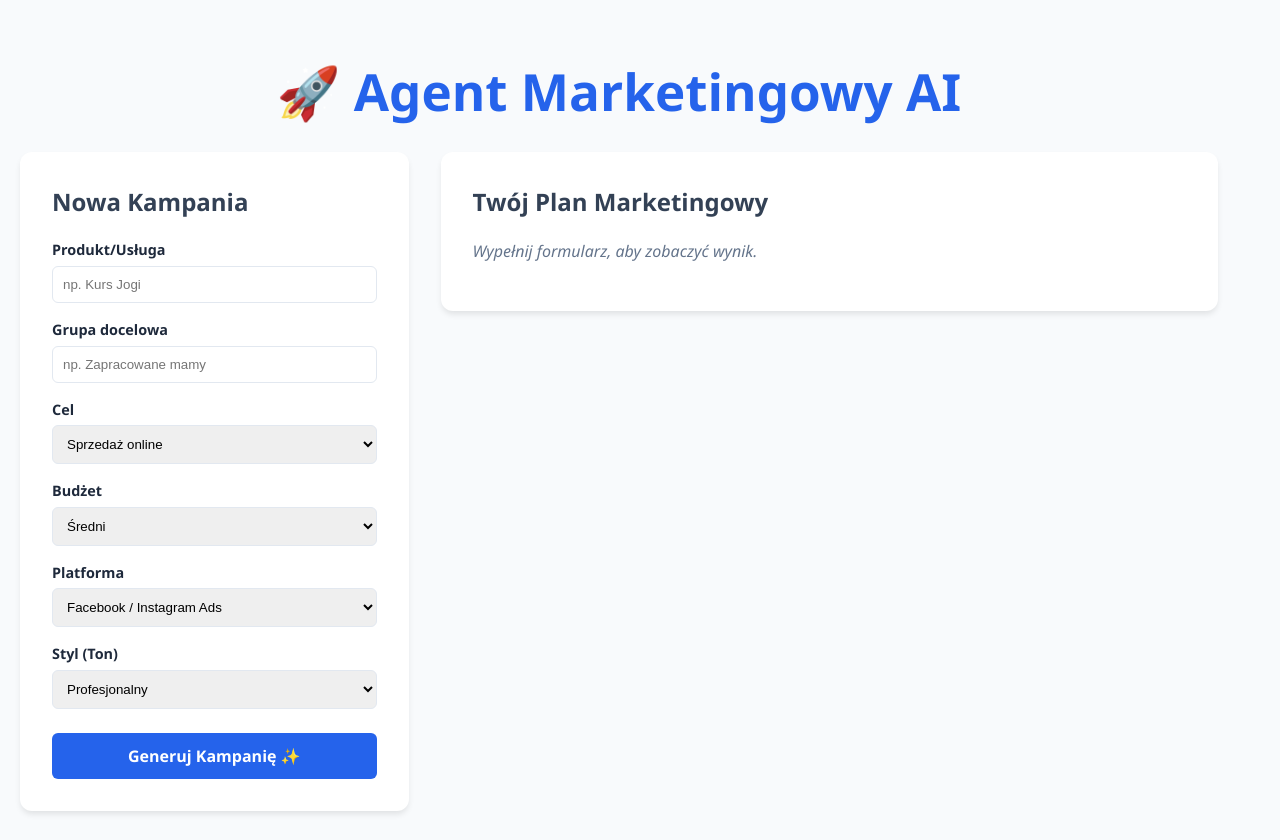
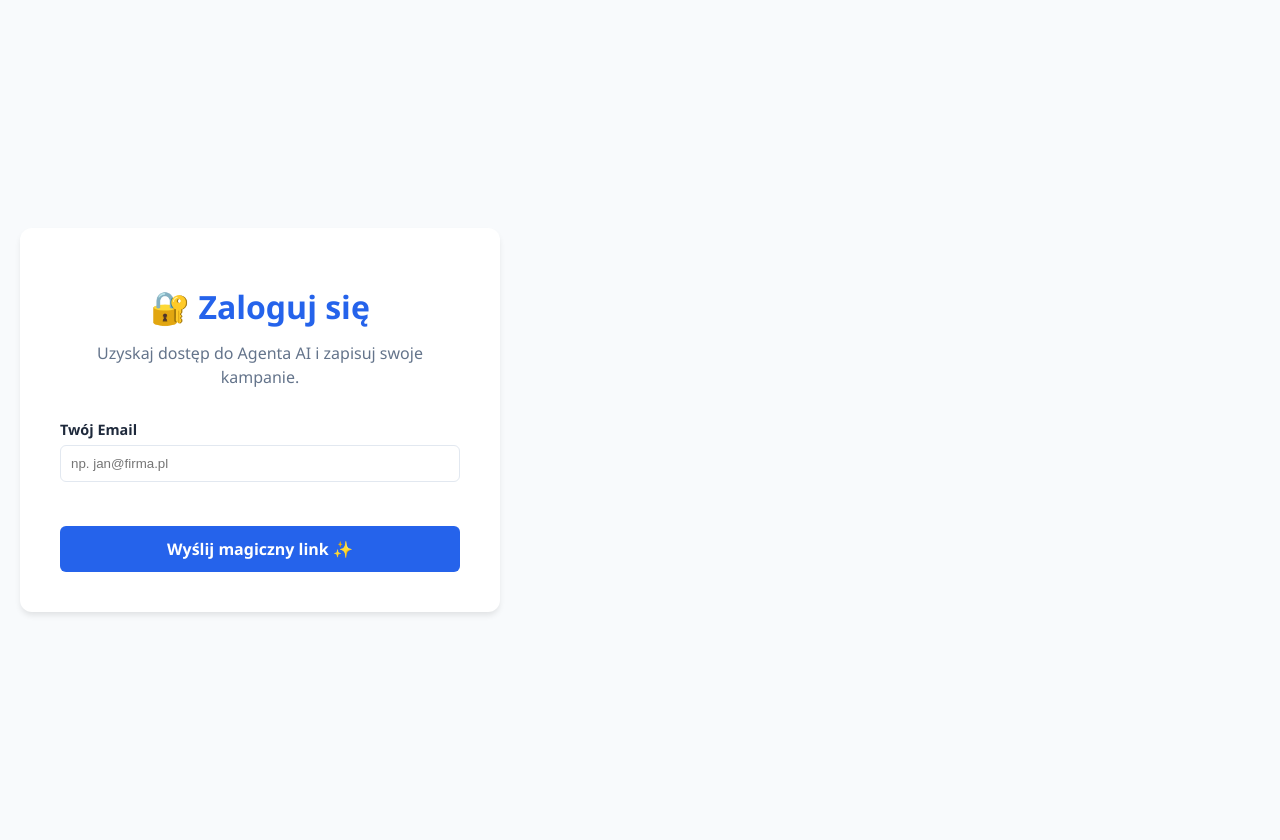
Before and after one commit to emu236/marketing-agent, a React (Vite) app in the folder client/: page / in a window 1280 px wide. Built offline with nearby package versions, Linux system fonts and the light colour scheme.

Commit message:
Wdrozenie logowania Supabase

```diff
--- a/client/package.json
+++ b/client/package.json
@@ -10,6 +10,7 @@
     "preview": "vite preview"
   },
   "dependencies": {
+    "@supabase/supabase-js": "^2.86.0",
     "axios": "^1.13.2",
     "html2pdf.js": "^0.12.1",
     "react": "^19.2.0",
--- a/client/src/App.jsx
+++ b/client/src/App.jsx
@@ -1,19 +1,44 @@
-// Wersja Ostateczna - Próba naprawy
-// client/src/App.jsx - Wersja naprawcza
+// client/src/App.jsx
 import { useState, useEffect } from 'react';
 import axios from 'axios';
 import ReactMarkdown from 'react-markdown';
 import html2pdf from 'html2pdf.js';
+import { supabase } from './supabaseClient'; // Baza danych
+import Auth from './Auth'; // Ekran logowania
 import './App.css';
 
 function App() {
+  // 1. Sprawdzanie sesji użytkownika
+  const [session, setSession] = useState(null);
+
+  useEffect(() => {
+    supabase.auth.getSession().then(({ data: { session } }) => {
+      setSession(session);
+    });
+
+    const {
+      data: { subscription },
+    } = supabase.auth.onAuthStateChange((_event, session) => {
+      setSession(session);
+    });
+
+    return () => subscription.unsubscribe();
+  }, []);
+
+  // JEŚLI NIE ZALOGOWANY -> POKAŻ EKRAN LOGOWANIA
+  if (!session) {
+    return <Auth />;
+  }
+
+  // --- APLIKACJA WŁAŚCIWA (TYLKO DLA ZALOGOWANYCH) ---
+
   const [formData, setFormData] = useState({
     product: '',
     audience: '',
     goal: 'Sprzedaż',
     budget: 'Średni',
     tone: 'Profesjonalny',
-    platform: 'Facebook' // Domyślnie
+    platform: 'Facebook'
   });
 
   const [loading, setLoading] = useState(false);
@@ -22,7 +47,7 @@ function App() {
   const [copySuccess, setCopySuccess] = useState('');
   const [history, setHistory] = useState([]);
 
-  // --- ADRES TWOJEGO BACKENDU (Na sztywno) ---
+  // ADRES BACKENDU (Twoj Render)
   const API_URL = "https://marketing-agent-9q1l.onrender.com";
 
   useEffect(() => {
@@ -34,31 +59,23 @@ function App() {
     setFormData({ ...formData, [e.target.name]: e.target.value });
   };
 
-// Wewnątrz client/src/App.jsx
-
   const handleSubmit = async () => {
     setLoading(true);
     setResult('');
     setImageUrl('');
     setCopySuccess('');
 
-    console.log("🚀 Wysyłam zapytanie do:", API_URL);
-
     try {
-      // 1. Wysyłanie tekstu
       const textResponse = await axios.post(`${API_URL}/api/campaign`, formData);
       const generatedText = textResponse.data.result;
       setResult(generatedText);
 
-      // 2. Wysyłanie obrazka (Z POPRAWKĄ "BEZ NAPISÓW")
-      // Dodajemy instrukcje "NO TEXT" i skupiamy się na fotografii
       const imagePrompt = `Professional product photography of ${formData.product}, style: ${formData.tone}, cinematic lighting, 8k resolution, photorealistic. PURE IMAGE, NO TEXT, NO TYPOGRAPHY, NO WORDS, NO LOGOS, CLEAN BACKGROUND.`;
 
       const imageResponse = await axios.post(`${API_URL}/api/image`, { prompt: imagePrompt });
       const generatedImage = imageResponse.data.url;
       setImageUrl(generatedImage);
 
-      // Zapis do historii
       const newEntry = {
         id: Date.now(),
         date: new Date().toLocaleString(),
@@ -78,7 +95,6 @@ function App() {
     }
   };
 
-  // Funkcje pomocnicze (bez zmian)
   const loadFromHistory = (entry) => {
     setFormData(entry.formData);
     setResult(entry.result);
@@ -87,7 +103,7 @@ function App() {
   };
 
   const clearHistory = () => {
-    if (confirm('Czy na pewno usunąć historię?')) {
+    if (confirm('Czy usunąć historię?')) {
       setHistory([]);
       localStorage.removeItem('campaignHistory');
     }
@@ -105,9 +121,20 @@ function App() {
     html2pdf().set(opt).from(element).save();
   };
 
+  const handleLogout = async () => {
+    await supabase.auth.signOut();
+  };
+
   return (
     <div className="app">
-      <h1>🚀 Agent Marketingowy AI</h1>
+      <div style={{display: 'flex', justifyContent: 'space-between', alignItems: 'center', maxWidth: '1200px', margin: '0 auto 20px auto'}}>
+        <h1 style={{margin: 0}}>🚀 Agent Marketingowy AI</h1>
+        <div style={{textAlign: 'right'}}>
+           <small style={{color: '#64748b'}}>Użytkownik: {session.user.email}</small><br/>
+           <button onClick={handleLogout} style={{padding: '5px 15px', fontSize: '0.8rem', width: 'auto', marginTop: '5px', backgroundColor: '#ef4444'}}>Wyloguj</button>
+        </div>
+      </div>
+
       <div className="container">
         <div className="left-column">
           <div className="card input-section">
--- /dev/null
+++ b/client/src/Auth.jsx
@@ -0,0 +1,56 @@
+// client/src/Auth.jsx
+import { useState } from 'react'
+import { supabase } from './supabaseClient'
+import './App.css'
+
+export default function Auth() {
+  const [loading, setLoading] = useState(false)
+  const [email, setEmail] = useState('')
+  const [message, setMessage] = useState('')
+
+  const handleLogin = async (event) => {
+    event.preventDefault()
+    setLoading(true)
+    setMessage('')
+
+    // Logowanie Magic Linkiem (bez hasła)
+    const { error } = await supabase.auth.signInWithOtp({ email })
+
+    if (error) {
+      setMessage(`Błąd: ${error.message}`)
+    } else {
+      setMessage('✅ Sprawdź skrzynkę mailową! Kliknij w link, aby się zalogować.')
+    }
+    setLoading(false)
+  }
+
+  return (
+    <div className="container" style={{ display: 'flex', justifyContent: 'center', alignItems: 'center', height: '80vh' }}>
+      <div className="card" style={{ maxWidth: '400px', width: '100%', textAlign: 'center', padding: '40px' }}>
+        <h1 style={{fontSize: '2rem', marginBottom: '10px'}}>🔐 Zaloguj się</h1>
+        <p style={{color: '#64748b', marginBottom: '30px'}}>Uzyskaj dostęp do Agenta AI i zapisuj swoje kampanie.</p>
+
+        {message ? (
+          <div className="success-msg" style={{ margin: '20px 0', padding: '15px', background: '#f0fdf4', borderRadius: '8px' }}>
+            {message}
+          </div>
+        ) : (
+          <form onSubmit={handleLogin}>
+            <label style={{textAlign: 'left'}}>Twój Email</label>
+            <input
+              type="email"
+              placeholder="np. jan@firma.pl"
+              value={email}
+              onChange={(e) => setEmail(e.target.value)}
+              required
+              style={{marginBottom: '20px'}}
+            />
+            <button disabled={loading}>
+              {loading ? 'Wysyłanie...' : 'Wyślij magiczny link ✨'}
+            </button>
+          </form>
+        )}
+      </div>
+    </div>
+  )
+}
--- /dev/null
+++ b/client/src/supabaseClient.js
@@ -0,0 +1,8 @@
+// client/src/supabaseClient.js
+import { createClient } from '@supabase/supabase-js'
+
+// Twój adres URL i Klucz API
+const supabaseUrl = 'https://ojlctytzmuadnvvzbgaq.supabase.co'
+const supabaseKey = 'eyJhbGciOiJIUzI1NiIsInR5cCI6IkpXVCJ9.eyJpc3MiOiJzdXBhYmFzZSIsInJlZiI6Im9qbGN0eXR6bXVhZG52dnpiZ2FxIiwicm9sZSI6ImFub24iLCJpYXQiOjE3NjQxNzE5ODcsImV4cCI6MjA3OTc0Nzk4N30.WGKHmRKVFUvkygOgfu13juDgVrdKNagrxUM9J8q3DhY'
+
+export const supabase = createClient(supabaseUrl, supabaseKey)
```
Also changed, not shown: 1 other file (tests, documents, lock files or other folders). Lines whose indentation alone changed are shown as unchanged.
